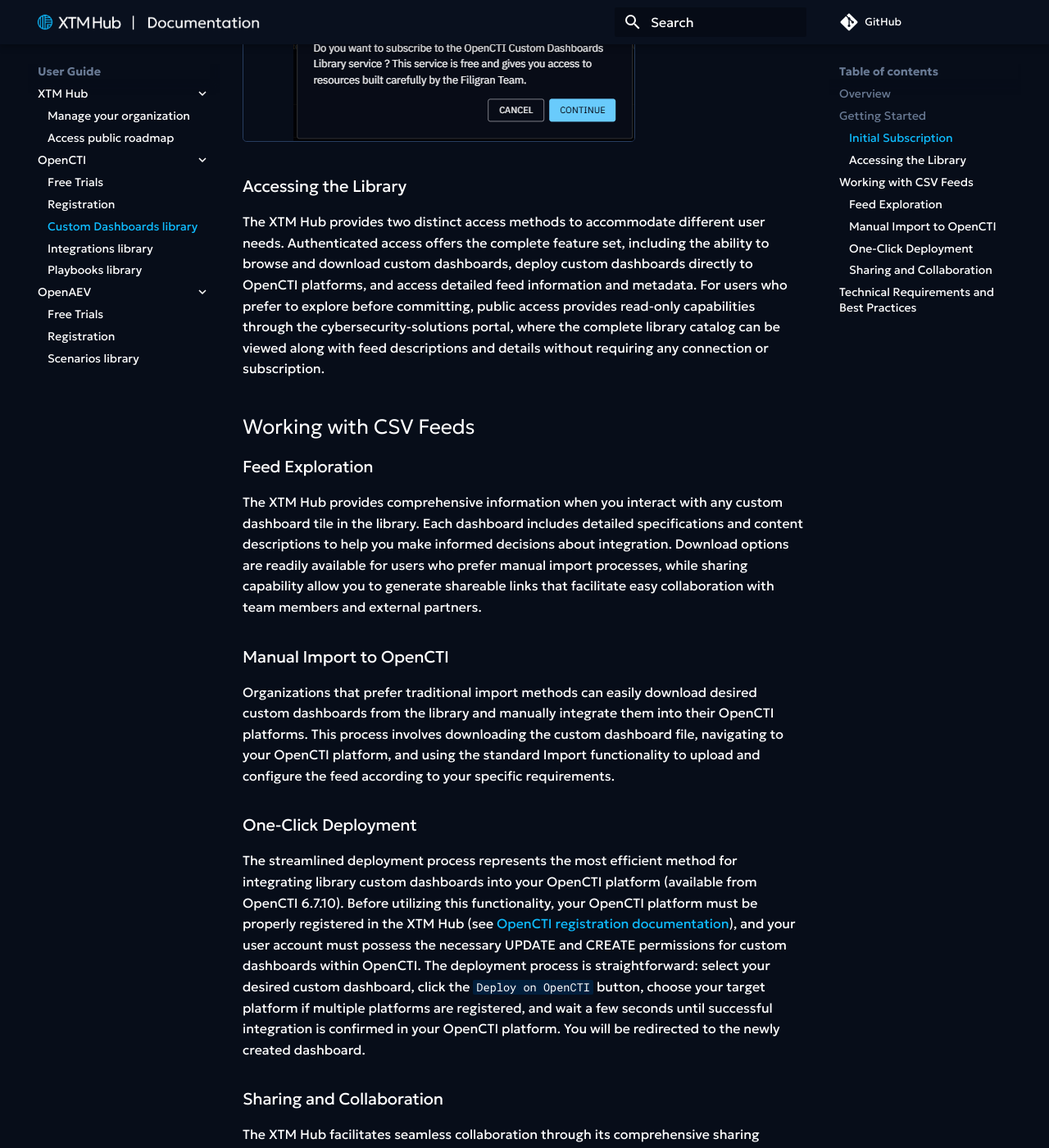
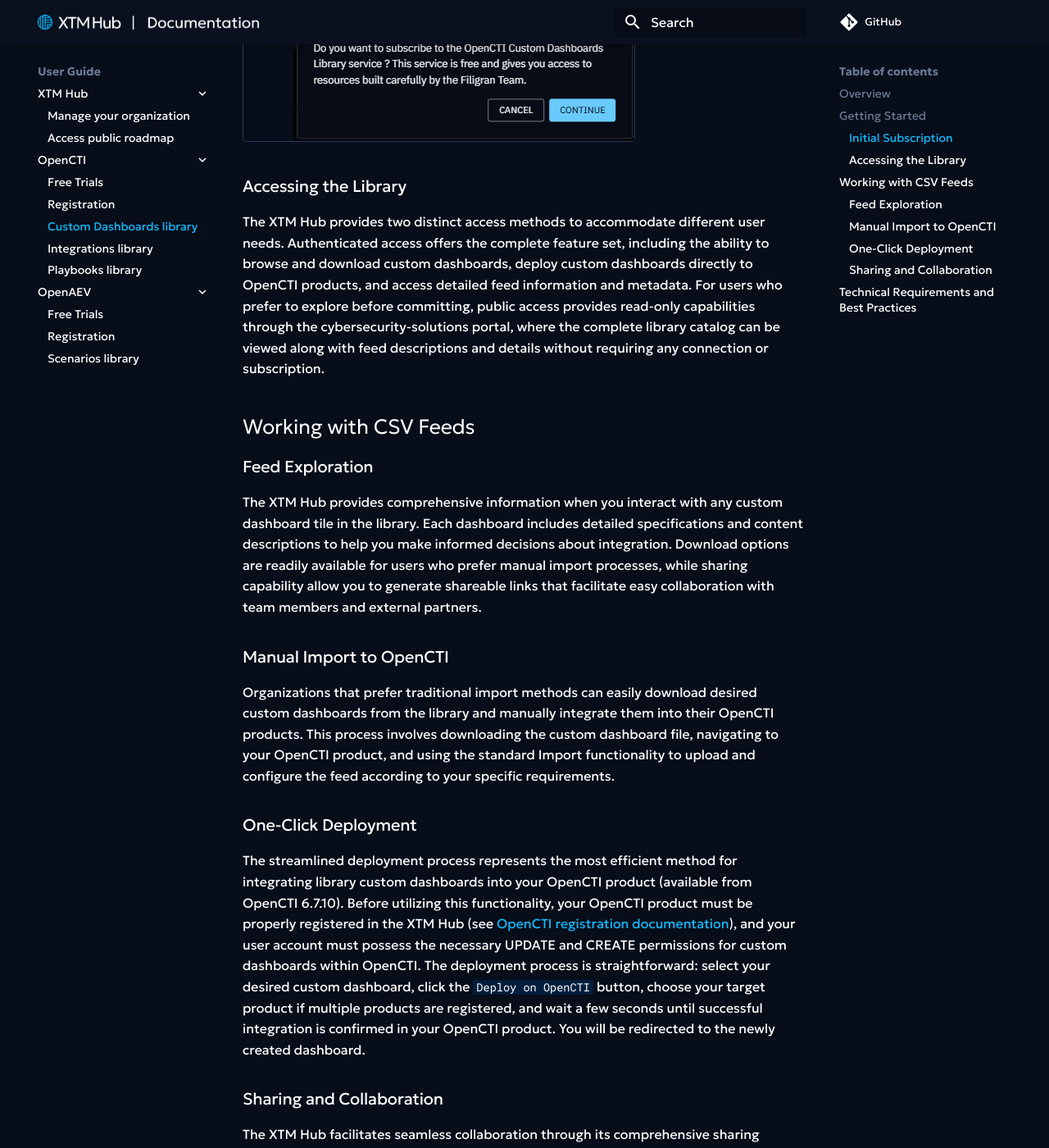
Before and after one commit to FiligranHQ/xtm-hub-docs, an MkDocs documentation site: the page built from docs/libraries/custom-dashboards.md, in a window 1280 px wide and 1400 px high, scrolled down 1431 px. Shown: the whole window at 82% size. Built offline with MkDocs 1.6.1 and Material for MkDocs 9.7.7, drawn with Linux system fonts in a browser that asks for light colours; comment, search, counter and statistics services are not loaded; the version menu is left out; some of the changed text lies outside the part shown.

Commit message:
Replace platform by product

````diff
--- a/docs/libraries/custom-dashboards.md
+++ b/docs/libraries/custom-dashboards.md
@@ -2,7 +2,7 @@
 
 A comprehensive library of custom dashboards is now available on the XTM Hub,
 providing seamless access to curated threat intelligence data.
-Currently, the library focuses on custom dashboards that can be directly deployed to OpenCTI platforms and created by our Filigran Team.
+Currently, the library focuses on custom dashboards that can be directly deployed to OpenCTI products and created by our Filigran Team.
 
 ![Custom dashboards Library](../assets/images/custom-dashboards.png)
 
@@ -10,9 +10,9 @@
 The XTM Hub custom dashboards library represents a significant advancement in threat intelligence accessibility.
 The library features pre-built custom dashboards that have been curated by the Filigran team,
 ensuring high-quality, relevant threat intelligence data.
-Organizations can benefit from one-click deployment capabilities that integrate directly with registered OpenCTI platforms,
+Organizations can benefit from one-click deployment capabilities that integrate directly with registered OpenCTI products,
 while maintaining completely free access without any cost barriers.
-Additionally, the platform supports public browsing, allowing users to explore available dashboards without requiring authentication.
+Additionally, the product supports public browsing, allowing users to explore available dashboards without requiring authentication.
 
 ## Getting Started
 ### Initial Subscription
@@ -30,7 +30,7 @@
 The XTM Hub provides two distinct access methods to accommodate different user needs.
 Authenticated access offers the complete feature set,
 including the ability to browse and download custom dashboards,
-deploy custom dashboards directly to OpenCTI platforms,
+deploy custom dashboards directly to OpenCTI products,
 and access detailed feed information and metadata.
 For users who prefer to explore before committing,
 public access provides read-only capabilities through the cybersecurity-solutions portal,
@@ -48,18 +48,18 @@
 ### Manual Import to OpenCTI
 Organizations that prefer traditional import methods can
 easily download desired custom dashboards from the library and manually integrate them
-into their OpenCTI platforms. This process involves downloading the custom dashboard file,
-navigating to your OpenCTI platform, and using the standard Import functionality
+into their OpenCTI products. This process involves downloading the custom dashboard file,
+navigating to your OpenCTI product, and using the standard Import functionality
 to upload and configure the feed according to your specific requirements.
 
 ### One-Click Deployment
 The streamlined deployment process represents the most efficient method for integrating library custom dashboards
-into your OpenCTI platform (available from OpenCTI 6.7.10).
-Before utilizing this functionality, your OpenCTI platform must be properly registered in the XTM Hub (see  [OpenCTI registration documentation](/user/opencti-registration)),
+into your OpenCTI product (available from OpenCTI 6.7.10).
+Before utilizing this functionality, your OpenCTI product must be properly registered in the XTM Hub (see  [OpenCTI registration documentation](/user/opencti-registration)),
 and your user account must possess the necessary UPDATE and CREATE permissions for custom dashboards within OpenCTI.
 The deployment process is straightforward: select your desired custom dashboard, click the ```Deploy on OpenCTI``` button,
-choose your target platform if multiple platforms are registered,
-and wait a few seconds until successful integration is confirmed in your OpenCTI platform. You will be redirected to the newly created dashboard.
+choose your target product if multiple products are registered,
+and wait a few seconds until successful integration is confirmed in your OpenCTI product. You will be redirected to the newly created dashboard.
 
 ### Sharing and Collaboration
 The XTM Hub facilitates seamless collaboration through its comprehensive sharing functionality.
@@ -74,4 +74,4 @@
 Successful integration with the XTM Hub requires attention to several technical considerations.
 Users deploying dashboards must maintain appropriate OpenCTI permissions,
 including UPDATE/CREATE capability for custom dashboards.
-Platform registration involves enrolling OpenCTI platforms in the XTM Hub.
+product registration involves enrolling OpenCTI products in the XTM Hub.
````
